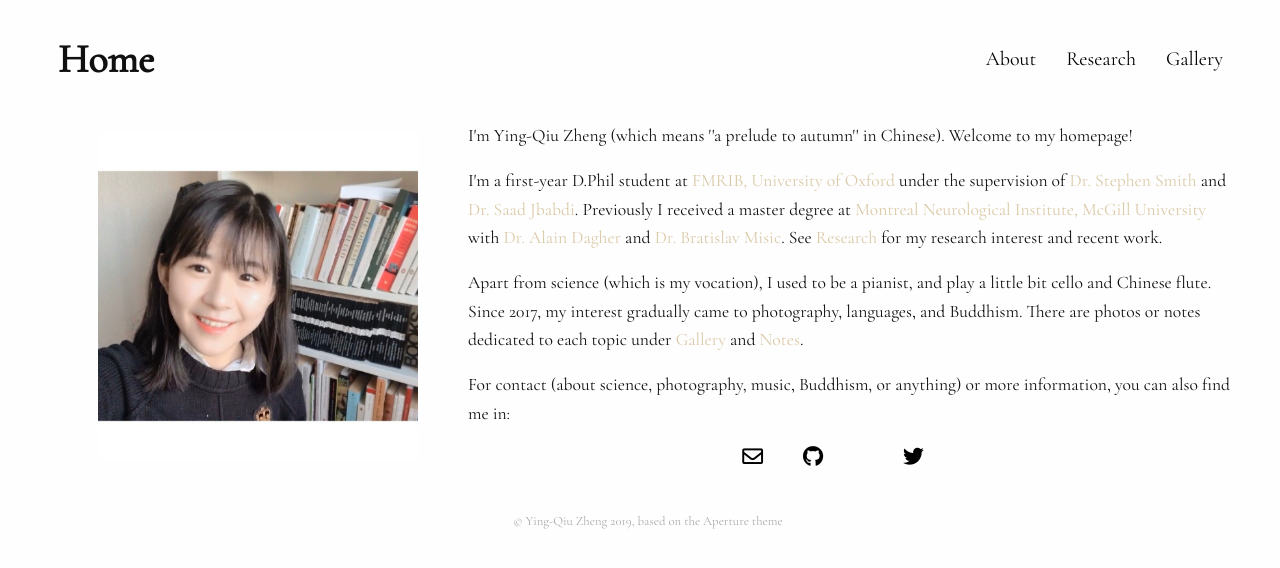
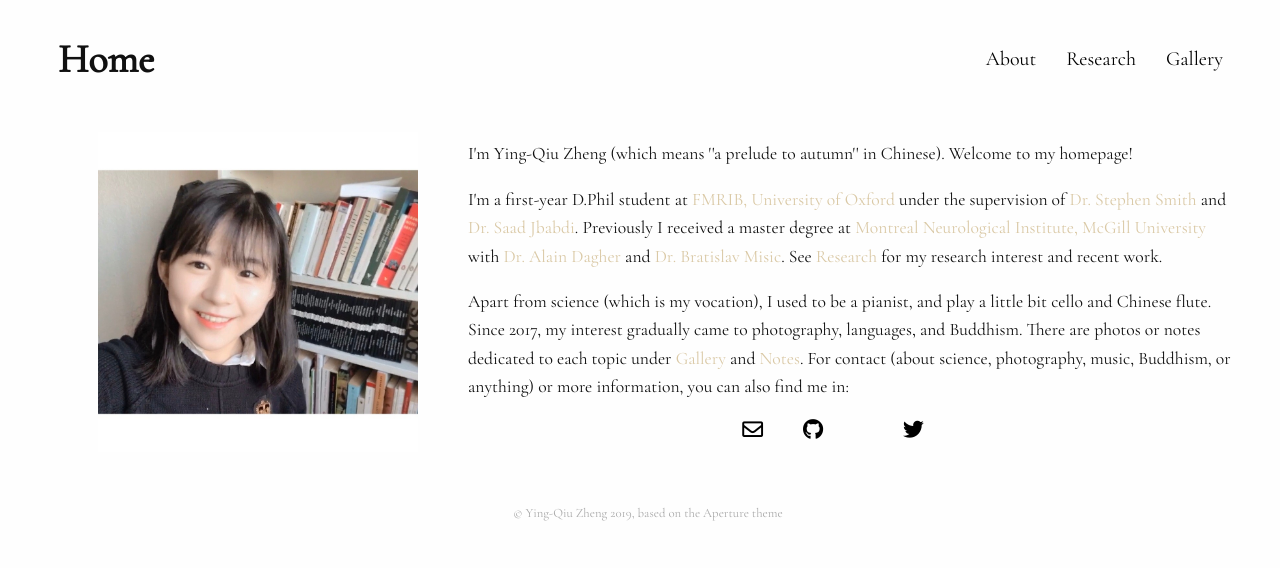
Before and after one commit to yingqiuz/yingqiuz.github.io, a Jekyll site: the page built from index.html, in a window 1280 px wide. Shown: the top 568 px of the page. Built offline with Jekyll 4.4.1, drawn with Linux system fonts in a browser that asks for light colours; nearby versions of some CDN libraries; a style sheet for code colours, icons or effects is not loaded.

Commit message:
update bio

```diff
--- a/index.html
+++ b/index.html
@@ -13,9 +13,8 @@ title: Home
 				Apart from science (which is my vocation), I used to be a pianist, and play a little bit cello and Chinese flute. Since 2017, my interest gradually came to photography, languages, and Buddhism. There are photos or notes dedicated to each topic under
 				<a href="{{ site.baseurl }}/gallery/">Gallery
 				</a> and
-				<a href="{{ site.baseurl }}/notes/">Notes</a>.
+				<a href="{{ site.baseurl }}/notes/">Notes</a>. For contact (about science, photography, music, Buddhism, or anything) or more information, you can also find me in:
 			</p>
-			<p>For contact (about science, photography, music, Buddhism, or anything) or more information, you can also find me in:</p>
 			<section>
 				<a href="mailto:{{ site.author.email }}"><i class="far fa-envelope"></i></a>
 				<a href="https://github.com/{{ site.author.github-url }}"><i class="fab fa-github"></i></a>
```
